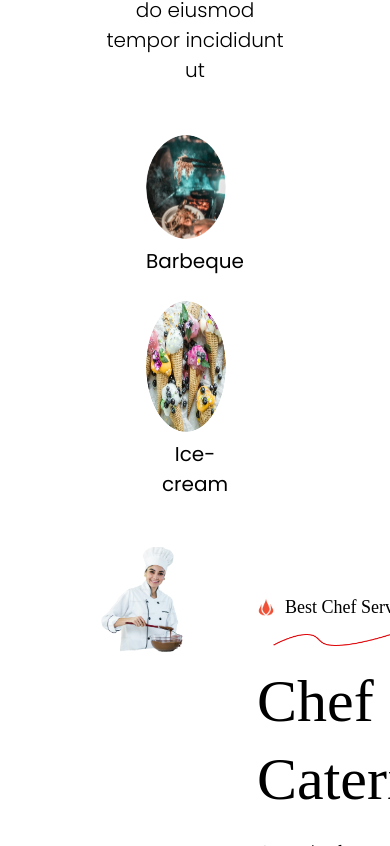
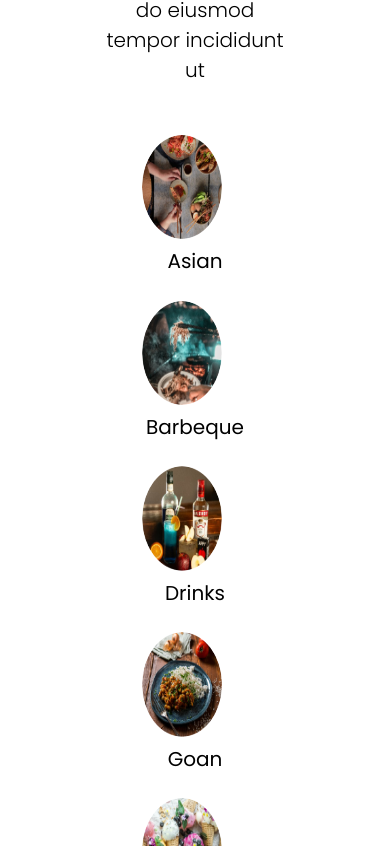
Before and after one commit to shaunpereira13/Regh-caterers, a React (Create React App) app: page / in a window 390 px wide. Shown: the part 1478-2324 px from the top of the page. Built offline with nearby package versions, Linux system fonts and the light colour scheme.

Commit message:
made the logo a button

```diff
--- a/src/components/Delicious/Delicious.css
+++ b/src/components/Delicious/Delicious.css
@@ -59,3 +59,9 @@
 .delicious-list-item:hover{
     transform: scale(1.05);
 }
+@media screen and (max-width: 768px) {
+    .delicious-list {
+        grid-template-columns: 1fr; /* Use a single column on smaller screens */
+        column-gap: 0;
+    }
+}
--- a/src/components/Navbar/Navbar.js
+++ b/src/components/Navbar/Navbar.js
@@ -44,8 +44,8 @@
              </div>
             <ul className={click ? 'nav-menu active' : 'nav-menu'}>
                 <li className='navbar-logo'>
+                <Link to='/' onClick={closeMobileMenu}><Logo/></Link>
 
-                        <Logo></Logo>
 
                 </li>
                 <li className='nav-item'>
```
